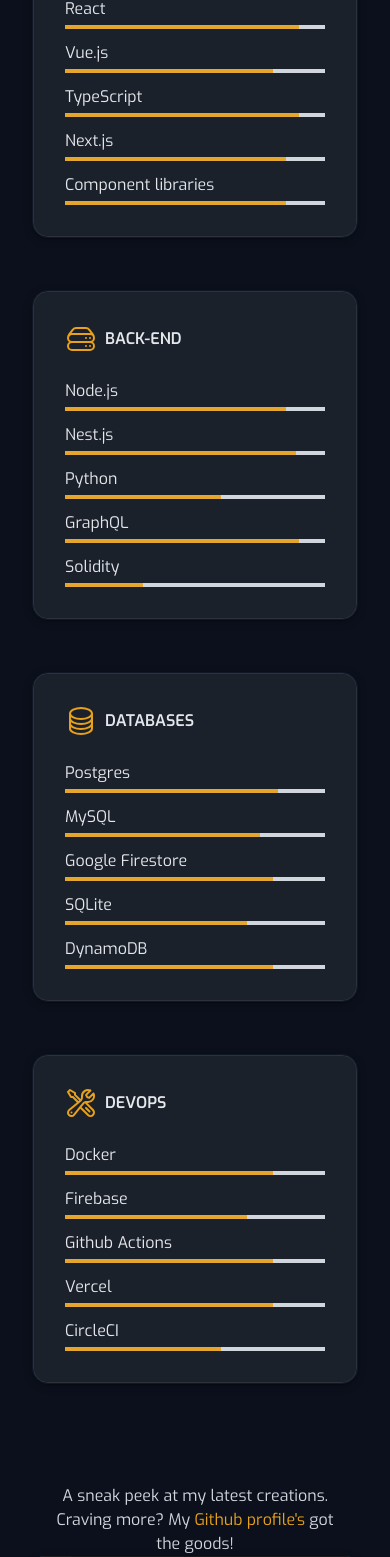
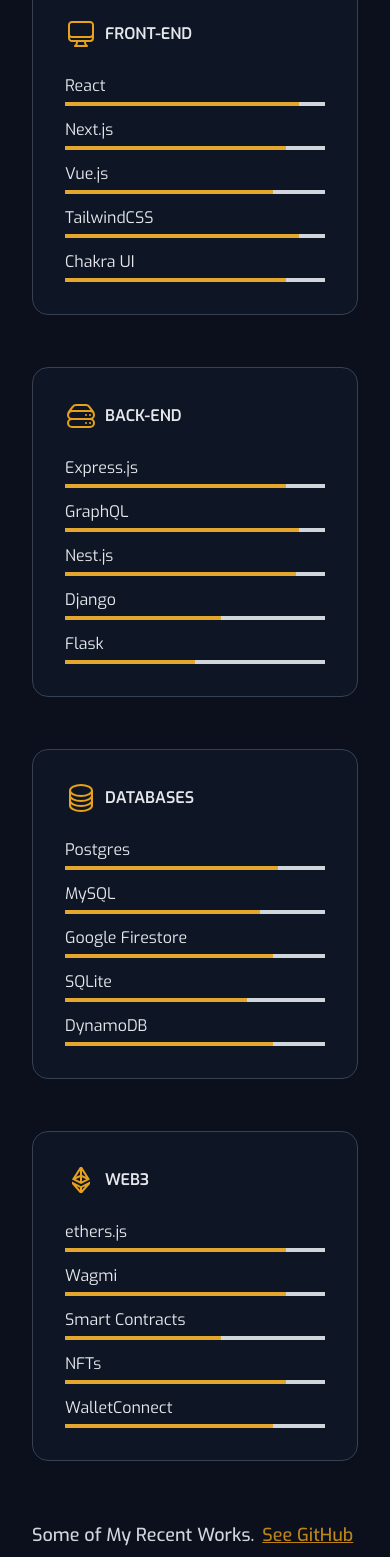
Before and after one commit to jillo-abdullahi/vite-portfolio, a React (Vite) app: page /projects in a window 390 px wide. Shown: the part 240-1797 px from the top of the page. Built offline with nearby package versions, Linux system fonts and the light colour scheme.

Commit message:
feat: update stacks and languages

```diff
--- a/src/components/LandingPage.tsx
+++ b/src/components/LandingPage.tsx
@@ -8,6 +8,7 @@
 import { FaPython } from "react-icons/fa";
 import { RiJavascriptFill } from "react-icons/ri";
 import { BiLogoTypescript } from "react-icons/bi";
+import { SiSolidity } from "react-icons/si";
 
 const LandingPage: FC = () => {
   return (
@@ -70,7 +71,7 @@
       </SlideMeIn>
 
       <SlideMeIn>
-        <div className="rounded-3xl border border-gray-700 bg-gray-900/70 p-4 pt-8 md:p-10 w-full mt-6">
+        <div className="rounded-3xl border border-gray-700 bg-gray-900/70 p-6 md:p-10 w-full mt-6">
           {/* skill split bar  */}
           <div className="flex flex-col md:flex-row md:items-center gap-4 md:gap-6">
             <div className="text-center md:text-left md:flex-shrink-0">
@@ -89,22 +90,30 @@
           {/* Main languages  */}
           <div className="flex flex-col md:flex-row md:items-center gap-4 md:gap-6 mt-6">
             <div className="text-center md:text-left">
-              <p className="text-lg font-medium text-gray-300">Languages/supersets</p>
+              <p className="text-lg font-medium text-gray-300">
+                Languages
+              </p>
             </div>
-            <div className="flex-1 flex space-x-4 justify-center md:justify-end">
-              <div className="flex items-center space-x-2 border border-gray-700 rounded-full px-4 py-2 bg-gray-800/50 hover:bg-gray-800/70 transition cursor-default">
-                <RiJavascriptFill className="text-yellow-400 h-6 w-6" />
-                <span className="text-gray-300 font-semibold">JavaScript</span>
+
+            <div className="flex-1 flex flex-wrap justify-center md:justify-end gap-2">
+              <div className="flex items-center space-x-2 border border-gray-700 rounded-full px-3 py-1.5 bg-gray-800/50 hover:bg-gray-800/70 transition cursor-default">
+                <RiJavascriptFill className="text-yellow-400 h-4.5 w-4.5" />
+                <span className="text-gray-300 font-semibold text-sm">JavaScript</span>
               </div>
-              <div className="flex items-center space-x-2 border border-gray-700 rounded-full px-4 py-2 bg-gray-800/50 hover:bg-gray-800/70 transition cursor-default">
-                <FaPython className="text-blue-400 h-6 w-6" />
-                <span className="text-gray-300 font-semibold">Python</span>
+              <div className="flex items-center space-x-2 border border-gray-700 rounded-full px-3 py-1.5 bg-gray-800/50 hover:bg-gray-800/70 transition cursor-default">
+                <FaPython className="text-blue-400 h-4.5 w-4.5" />
+                <span className="text-gray-300 font-semibold text-sm">Python</span>
               </div>
-              <div className="flex items-center space-x-2 border border-gray-700 rounded-full px-4 py-2 bg-gray-800/50 hover:bg-gray-800/70 transition cursor-default">
-                <BiLogoTypescript className="text-blue-600 h-6 w-6" />
-                <span className="text-gray-300 font-semibold">TypeScript</span>
+              <div className="flex items-center space-x-2 border border-gray-700 rounded-full px-3 py-1.5 bg-gray-800/50 hover:bg-gray-800/70 transition cursor-default">
+                <SiSolidity className="text-gray-300 h-4.5 w-4.5" />
+                <span className="text-gray-300 font-semibold text-sm">Solidity</span>
+              </div>
+              <div className="flex items-center space-x-2 border border-gray-700 rounded-full px-3 py-1.5 bg-gray-800/50 hover:bg-gray-800/70 transition cursor-default">
+                <BiLogoTypescript className="text-blue-600 h-4.5 w-4.5" />
+                <span className="text-gray-300 font-semibold text-sm">TypeScript</span>
               </div>
             </div>
+
           </div>
         </div>
       </SlideMeIn>
--- a/src/components/Stacks.tsx
+++ b/src/components/Stacks.tsx
@@ -3,15 +3,16 @@
   ComputerDesktopIcon,
   ServerStackIcon,
   CircleStackIcon,
-  WrenchScrewdriverIcon,
 } from "@heroicons/react/24/outline";
+import { LiaEthereum } from "react-icons/lia";
+
 import { skills } from "../data";
 import { StackCard } from "./shared/stackCard";
 import type { Skill } from "../types";
 
 interface StackItemProps {
   icon: ReactElement;
-  title: "front-end" | "back-end" | "databases" | "devops";
+  title: "front-end" | "back-end" | "databases" | "devops" | "web3";
   skills: Skill[];
 }
 
@@ -31,10 +32,16 @@
     title: "databases",
     skills: skills.databases,
   },
+  //   {
+  //     icon: <WrenchScrewdriverIcon className="text-orange w-8 h-8" />,
+  //     title: "devops",
+  //     skills: skills.devops,
+  //   },
+
   {
-    icon: <WrenchScrewdriverIcon className="text-orange w-8 h-8" />,
-    title: "devops",
-    skills: skills.devops,
+    icon: <LiaEthereum className="text-orange w-8 h-8" />,
+    title: "web3",
+    skills: skills.web3 || [],
   },
 ];
 
--- a/src/components/pages/MyProjects.tsx
+++ b/src/components/pages/MyProjects.tsx
@@ -4,36 +4,23 @@
 import { PortfolioCard } from "../PortfolioCard";
 import Stacks from "../Stacks";
 import { PageContainer } from "../shared/PageContainer";
+import { SectionHeading } from "../shared/SectionHeading";
 
 export const MyProjects = () => {
   return (
     <PageContainer>
       {/* Stacks */}
       <section>
+        <SectionHeading>My Tech Stack</SectionHeading>
         <Stacks />
       </section>
 
       {/* Projects */}
       <section>
-        <div className="pt-20">
-          <div className="w-full flex items-center justify-center">
-            <SlideMeIn>
-              <div className="description w-full max-w-4xl">
-                <p className="text-base text-gray-300 text-center px-5">
-                  A sneak peek at my latest creations. Craving more? My{" "}
-                  <a
-                    href={externalLinks.repositories}
-                    className="text-orange hover:underline"
-                    target="_blank"
-                    rel="noopener noreferrer"
-                  >
-                    Github profile's
-                  </a>{" "}
-                  got the goods!
-                </p>
-              </div>
-            </SlideMeIn>
-          </div>
+        <div className="pt-10">
+          <SectionHeading linkHref={externalLinks.github} linkText="See GitHub">
+            Some of My Recent Works.
+          </SectionHeading>
         </div>
 
         <PortfolioGrid>
--- a/src/components/shared/sectionHeading.tsx
+++ b/src/components/shared/sectionHeading.tsx
@@ -3,8 +3,8 @@
 
 interface SectionHeadingProps {
   children: ReactNode;
-  linkText: string;
-  linkHref: string;
+  linkText?: string;
+  linkHref?: string;
   isContactPage?: boolean;
   isDownload?: boolean;
   downloadFileName?: string;
@@ -44,13 +44,17 @@
             className={`${fontSizeClass} text-gray-300 text-center md:text-left space-x-2`}
           >
             <span>{children}</span>
+            {linkHref ? (
               <a
                 href={linkHref}
+                target="_blank"
+                rel="noreferrer"
                 className="text-orange/80 underline hover:text-orange transition-all duration-150"
                 {...(isDownload && { download: downloadFileName || true })}
               >
                 {linkText}
               </a>
+            ) : null}
           </p>
           {rightLink ? rightLink : null}
         </div>
--- a/src/components/shared/stackCard.tsx
+++ b/src/components/shared/stackCard.tsx
@@ -11,7 +11,7 @@
 export const StackCard: FC<StackCardProps> = ({ title, icon, skills }) => {
   return (
     <SlideMeIn cascade>
-      <div className="h-auto my-5 p-8 text-center rounded-2xl border border-gray-900 bg-[#272f3790] hover:-translate-y-2 transition-all duration-300 text-base shadowy">
+      <div className="h-auto my-5 p-8 text-center rounded-2xl border border-gray-700 bg-gray-900/80 hover:-translate-y-2 transition-all duration-300 text-base">
         <div className="flex items-center justify-start space-x-2 mb-6 text-orange-dark">
           {icon}
           <span className="text-gray-200 uppercase font-bold text-base">
--- a/src/data.ts
+++ b/src/data.ts
@@ -205,18 +205,18 @@
 
 export const skills: Skills = {
   backend: [
-    { name: "Node.js", level: "85%" },
+    { name: "Express.js", level: "85%" },
+    { name: "GraphQL", level: "90%" },
     { name: "Nest.js", level: "89%" },
-    { name: "Python", level: "60%" },
-    { name: "GraphQL", level: "90%" },
-    { name: "Solidity", level: "30%" },
+    { name: "Django", level: "60%" },
+    { name: "Flask", level: "50%" },
   ],
   frontend: [
     { name: "React", level: "90%" },
+    { name: "Next.js", level: "85%" },
     { name: "Vue.js", level: "80%" },
-    { name: "TypeScript", level: "90%" },
-    { name: "Next.js", level: "85%" },
-    { name: "Component libraries", level: "85%" },
+    { name: "TailwindCSS", level: "90%" },
+    { name: "Chakra UI", level: "85%" },
   ],
   databases: [
     { name: "Postgres", level: "82%" },
@@ -225,11 +225,18 @@
     { name: "SQLite", level: "70%" },
     { name: "DynamoDB", level: "80%" },
   ],
-  devops: [
-    { name: "Docker", level: "80%" },
-    { name: "Firebase", level: "70%" },
-    { name: "Github Actions", level: "80%" },
-    { name: "Vercel", level: "80%" },
-    { name: "CircleCI", level: "60%" },
+  // devops: [
+  //   { name: "Docker", level: "80%" },
+  //   { name: "Firebase", level: "70%" },
+  //   { name: "Github Actions", level: "80%" },
+  //   { name: "Vercel", level: "80%" },
+  //   { name: "CircleCI", level: "60%" },
+  // ],
+  web3: [
+    { name: "ethers.js", level: "85%" },
+    { name: "Wagmi", level: "85%" },
+    { name: "Smart Contracts", level: "60%" },
+    { name: "NFTs", level: "85%" },
+    { name: "WalletConnect", level: "80%" },
   ],
 };
--- a/src/types.ts
+++ b/src/types.ts
@@ -37,7 +37,8 @@
   | "Github Actions"
   | "CircleCI"
   | "Vercel"
-  | "Component libraries";
+  | "Component libraries"
+  | "Flask";
 
 /**
  * External social and professional links
@@ -103,7 +104,7 @@
  */
 export interface Skill {
   /** Name of the technology or skill */
-  name: TechStack;
+  name: string;
   /** Proficiency level as a percentage */
   level: Percentage;
 }
@@ -119,5 +120,7 @@
   /** Database technology skills */
   databases: Skill[];
   /** DevOps and deployment skills */
-  devops: Skill[];
+  devops?: Skill[];
+  /** Web3 and blockchain skills */
+  web3?: Skill[];
 }
```
Lines whose indentation alone changed are shown as unchanged.
